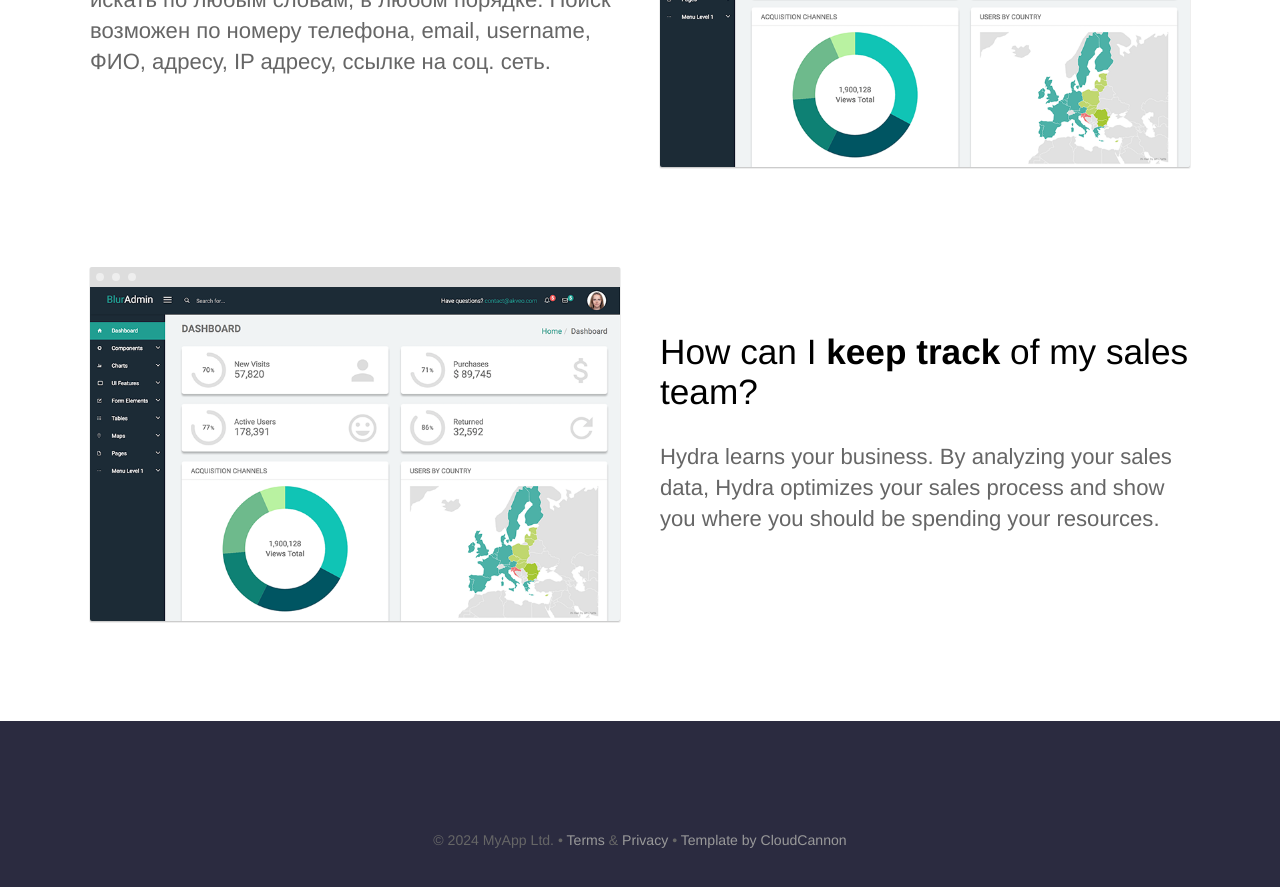
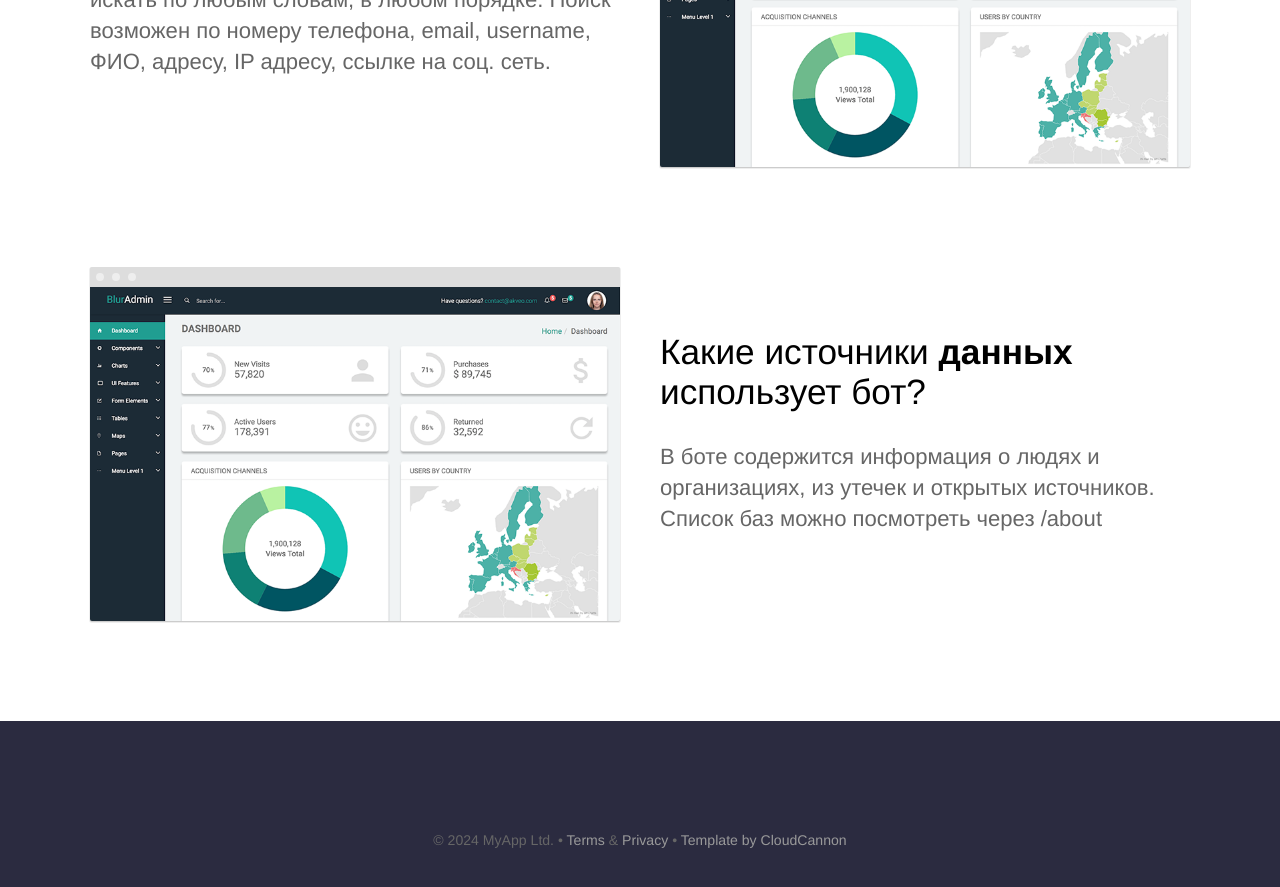
Before and after one commit to usersboxbot/usersboxbot.github.io, a Jekyll site: the page built from index.html, in a window 1280 px wide and 900 px high, scrolled down 1225 px. Shown: the top 887 px of the window. Built offline with Jekyll 4.4.1, drawn with Linux system fonts in a browser that asks for light colours.

Commit message:
Update index.html

```diff
--- a/index.html
+++ b/index.html
@@ -4,7 +4,7 @@ description: Телеграм бот для сбора информации о
 ---
 <section class="hero">
 	<div class="text-container">
-		<h1 class="editable">🔎Usersbox</strong></h1>
+		<h1 class="editable">Usersbox🔎</strong></h1>
 		<p class="subtext editable">Бот найдет (пробьет) информацию о людях и организациях.</p>
 		<div class="cta button alt"><a href="{{ site.baseurl }}/contact/">Жми неделя бесплатно!</a></div>
 		<div>
@@ -29,8 +29,8 @@ description: Телеграм бот для сбора информации о
 	<section>
 		<div class="container flex">
 			<div class="text editable">
-				<h2>How can I <strong>keep track</strong> of my sales team?</h2>
-				<p>Hydra learns your business. By analyzing your sales data, Hydra optimizes your sales process and show you where you should be spending your resources.</p>
+				<h2>Какие источники <strong>данных </strong> использует бот?</h2>
+				<p>В боте содержится информация о людях и организациях, из утечек и открытых источников. Список баз можно посмотреть через /about</p>
 			</div>
 			<div class="image">
 				<img src="{{ site.baseurl }}/images/dashboard.png" alt="Screenshot" class="screenshot editable" />
```
